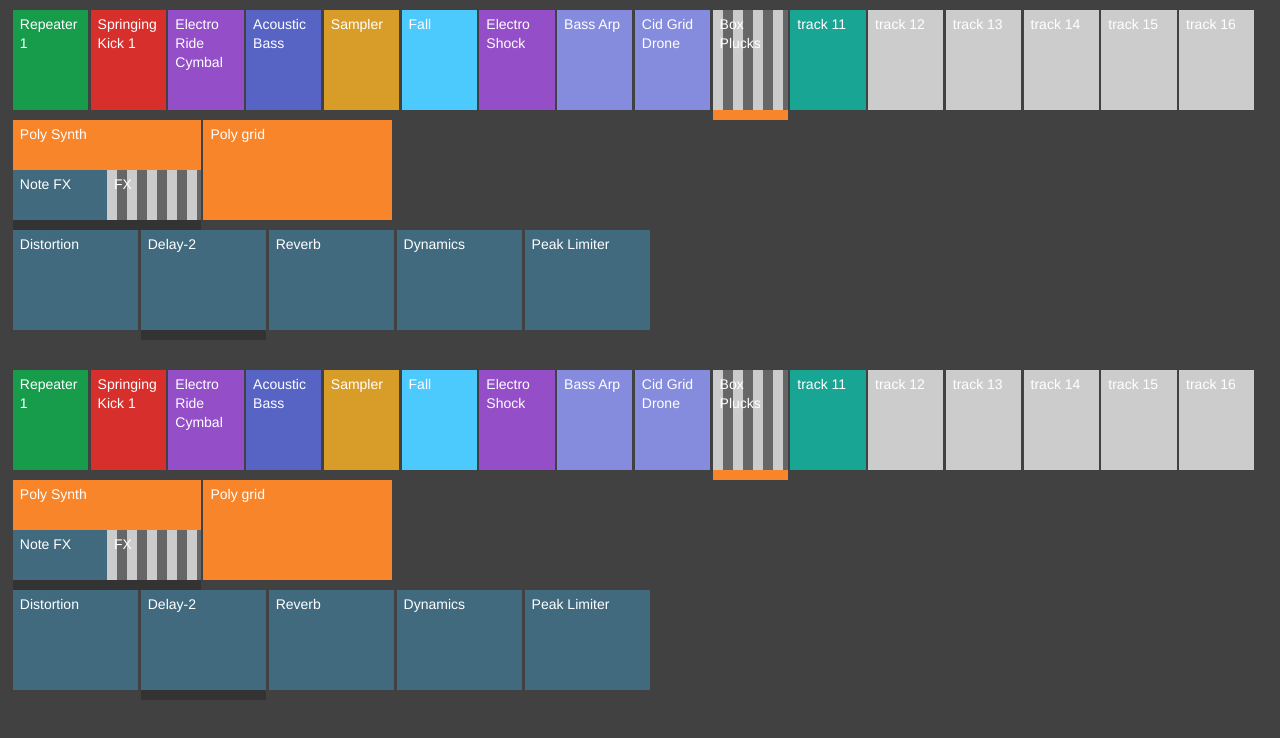
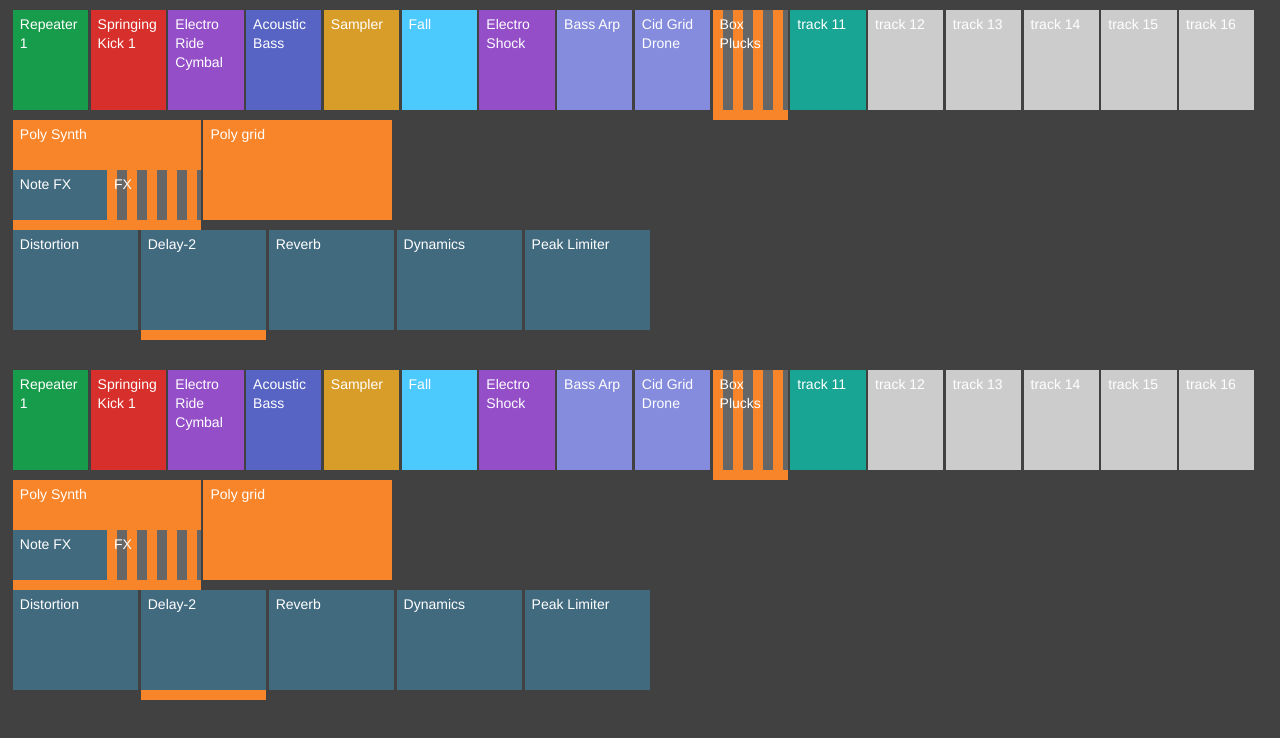
Before and after one commit to j28/bitwig-controller-scripts, a plain HTML site: page Controller Scripts/J28-cursor-selector-ui/index.html in a window 1280 px wide. Drawn offline with Linux system fonts and the light colour scheme.

Commit message:
color update for mockup

```diff
--- a/Controller Scripts/J28-cursor-selector-ui/index.html
+++ b/Controller Scripts/J28-cursor-selector-ui/index.html
@@ -56,13 +56,13 @@ body {
 	border-bottom: 10px solid #f9852a;
 	background: repeating-linear-gradient(
 		90deg,
-		#ccc,
-		#ccc 10px,
+		#f9852a,
+		#f9852a 10px,
 		#666 10px,
 		#666 20px);
 }
 .deviceActive {
-	border-bottom: 10px solid #333;
+	border-bottom: 10px solid #f9852a;
 }
 
 .subdeviceChain {
@@ -81,8 +81,8 @@ body {
 .subdeviceChainFx {
 	background: repeating-linear-gradient(
 		90deg,
-		#ccc,
-		#ccc 10px,
+		#f9852a,
+		#f9852a 10px,
 		#666 10px,
 		#666 20px);
 }
```
